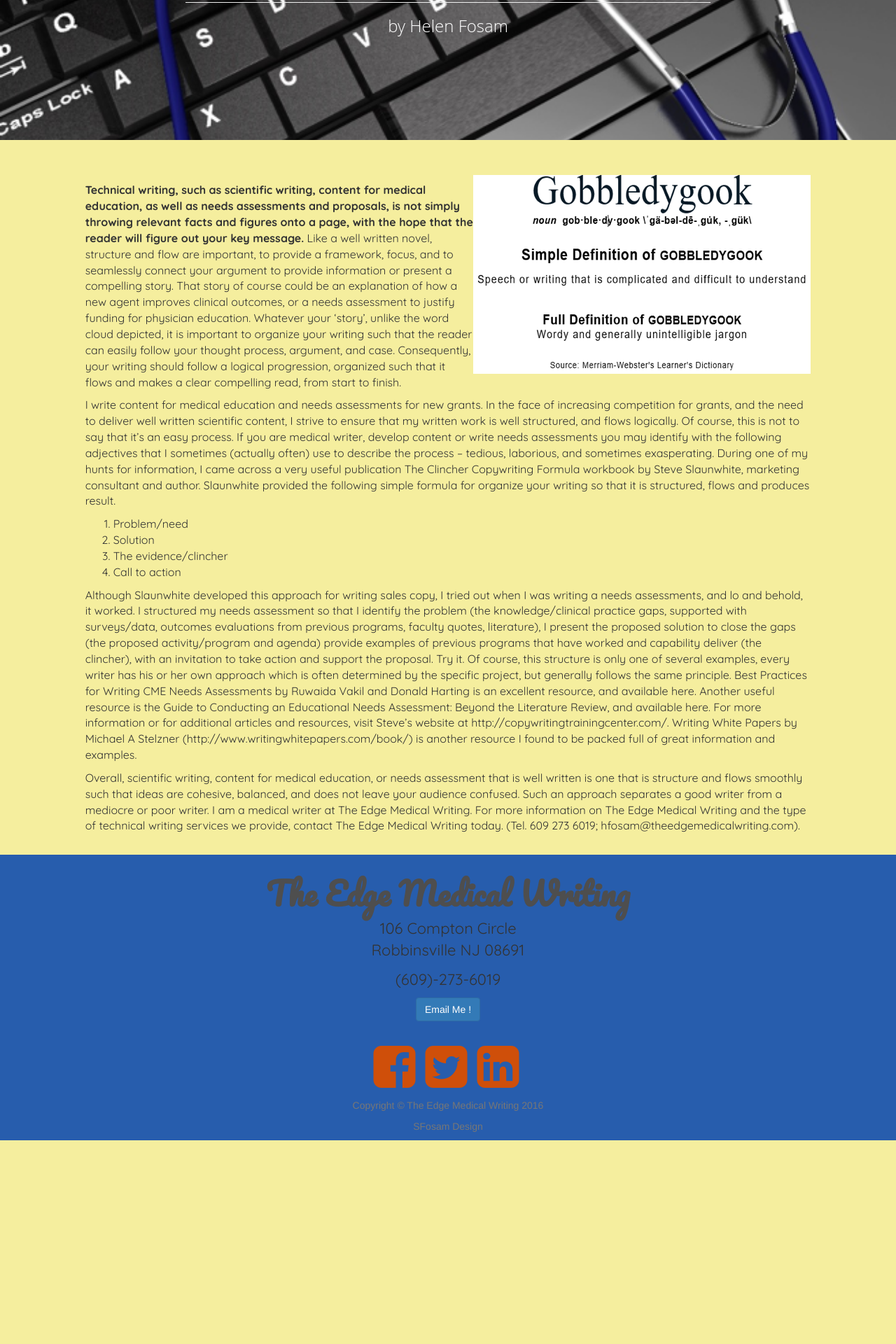
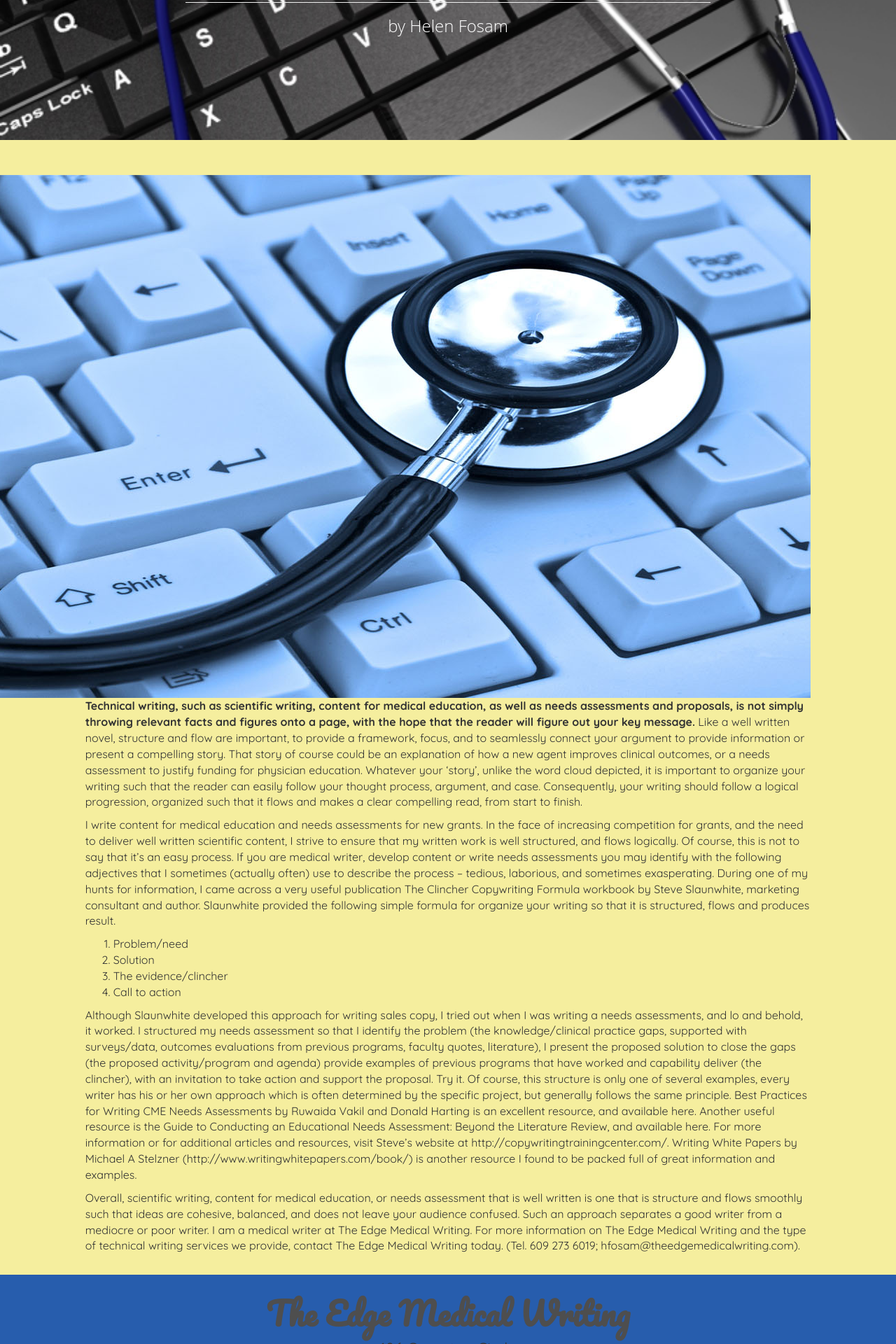
Before and after one commit to saltoriousSIG/theedge, a Jekyll site: the page built from _posts/blogs/2016-07-27-Make-It-Easy-With-Structure-and-Flow.md, in a window 1280 px wide. Shown: the part 342-2262 px from the top of the page at 70% size. Built offline with Jekyll 4.4.1, drawn with Linux system fonts in a browser that asks for light colours; before the commit the page ends 1971 px from its top, so only the background shows below that.

Commit message:
Update 2016-07-27-Make-It-Easy-With-Structure-and-Flow.md

```diff
--- a/_posts/blogs/2016-07-27-Make-It-Easy-With-Structure-and-Flow.md
+++ b/_posts/blogs/2016-07-27-Make-It-Easy-With-Structure-and-Flow.md
@@ -6,7 +6,7 @@ author: Helen Fosam
 date: July 27, 2016
 category: blogs
 ---
-![blog-3-image](/assets/img/blog3-pic.png)
+![blog-3-image](/assets/img/background_about.jpg)
 
 **Technical writing, such as scientific writing, content for medical education, as well as needs assessments and proposals, is not simply throwing relevant facts and figures onto a page, with the hope that the reader will figure out your key message.**  Like a well written novel, structure and flow are important, to provide a framework, focus, and to seamlessly connect your argument to provide information or present a compelling story. That story of course could be an explanation of how a new agent improves clinical outcomes, or a needs assessment to justify funding for physician education. Whatever your ‘story’, unlike the word cloud depicted, it is important to organize your writing such that the reader can easily follow your thought process, argument, and case. Consequently, your writing should follow a logical progression, organized such that it flows and makes a clear compelling read, from start to finish.
 
```
